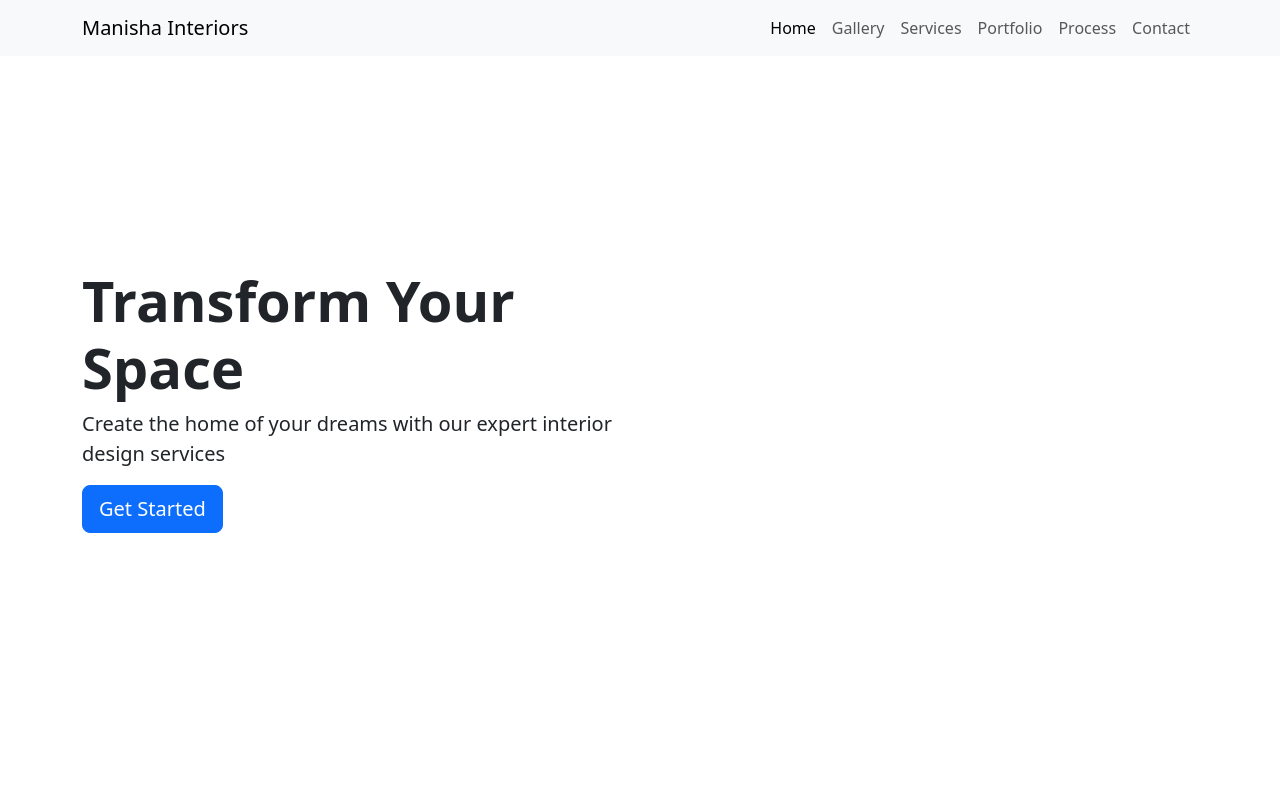
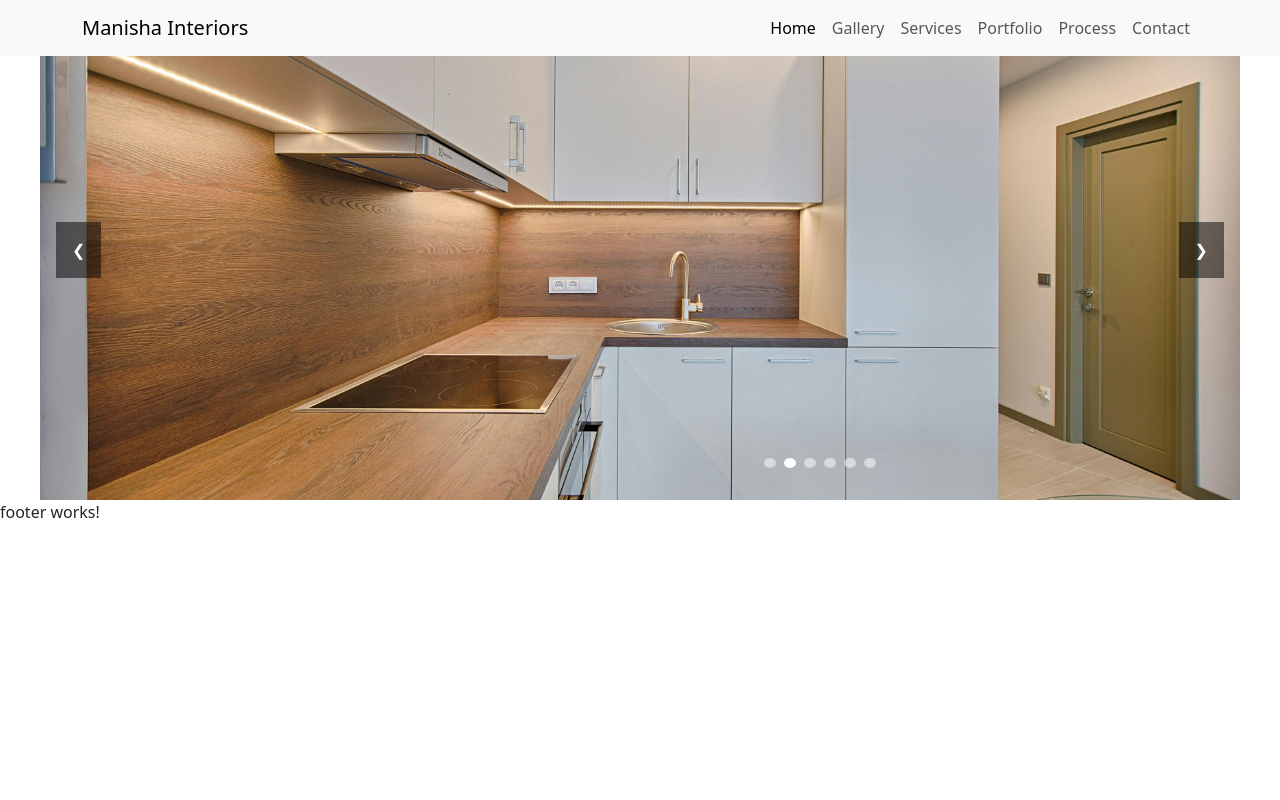
Before and after one commit to bheeshm1998/manisha-interiors, an Angular app: page / in a window 1280 px wide. Shown: the top 800 px of the page. Built offline with nearby package versions, Linux system fonts and the light colour scheme.

Commit message:
added carousel

```diff
--- a/src/app/components/home/home.component.html
+++ b/src/app/components/home/home.component.html
@@ -1,16 +1,21 @@
 <section class="hero-section">
-    <div class="container">
-        <div class="row min-vh-100 align-items-center">
-            <div class="col-md-6">
-                <h1 class="display-4 fw-bold">Transform Your Space</h1>
-                <p class="lead">Create the home of your dreams with our expert interior design services</p>
-                <a routerLink="/contact" class="btn btn-primary btn-lg">Get Started</a>
-            </div>
-        </div>
+  <div class="carousel-container">
+    <div class="carousel">
+      <button class="carousel-button prev" (click)="previousSlide()">❮</button>
+      <img [src]="images[currentIndex]" [alt]="'Slide ' + (currentIndex + 1)" class="carousel-image">
+      <button class="carousel-button next" (click)="nextSlide()">❯</button>
     </div>
+    <div class="carousel-indicators">
+      <button *ngFor="let image of images; let i = index"
+              [class.active]="i === currentIndex"
+              (click)="currentIndex = i"
+              class="indicator-dot">
+      </button>
+    </div>
+  </div>
 </section>
 
-<section class="featured-projects py-5">
+<!-- <section class="featured-projects py-5">
     <div class="container">
         <h2 class="text-center mb-5">Featured Projects</h2>
         <div class="row g-4">
@@ -27,4 +32,4 @@
             }
         </div>
     </div>
-</section>
+</section> -->
--- a/src/app/components/home/home.component.scss
+++ b/src/app/components/home/home.component.scss
@@ -0,0 +1,70 @@
+.carousel-container {
+  position: relative;
+  width: 100%;
+  max-width: 1200px;
+  margin: 0 auto;
+  overflow: hidden;
+}
+
+.carousel {
+  position: relative;
+  width: 100%;
+  height: 500px;
+  display: flex;
+  align-items: center;
+  justify-content: center;
+}
+
+.carousel-image {
+  width: 100%;
+  height: 100%;
+  object-fit: cover;
+  transition: transform 0.3s ease-in-out;
+}
+
+.carousel-button {
+  position: absolute;
+  top: 50%;
+  transform: translateY(-50%);
+  background: rgba(0, 0, 0, 0.5);
+  color: white;
+  border: none;
+  padding: 1rem;
+  cursor: pointer;
+  z-index: 2;
+  transition: background-color 0.3s;
+
+  &:hover {
+    background: rgba(0, 0, 0, 0.8);
+  }
+
+  &.prev {
+    left: 1rem;
+  }
+
+  &.next {
+    right: 1rem;
+  }
+}
+
+.carousel-indicators {
+  position: absolute;
+  bottom: 1rem;
+  left: 50%;
+  transform: translateX(-50%);
+  display: flex;
+  gap: 0.5rem;
+}
+
+.indicator-dot {
+  width: 10px;
+  height: 10px;
+  border-radius: 50%;
+  border: none;
+  background: rgba(255, 255, 255, 0.5);
+  cursor: pointer;
+
+  &.active {
+    background: white;
+  }
+}
--- a/src/app/components/home/home.component.ts
+++ b/src/app/components/home/home.component.ts
@@ -1,30 +1,52 @@
-import { Component } from '@angular/core';
+import { Component, OnInit } from '@angular/core';
 import { CommonModule } from '@angular/common';
-import { RouterLink } from '@angular/router';
 
 @Component({
   selector: 'app-home',
   standalone: true,
-  imports: [CommonModule, RouterLink],
+  imports: [CommonModule],
   templateUrl: './home.component.html',
   styleUrl: './home.component.scss'
 })
-export class HomeComponent {
-  featuredProjects = [
-    {
-      title: 'Modern Living Room',
-      description: 'Contemporary design with comfort in mind',
-      image: 'assets/images/portfolio/living-room.jpg'
-    },
-    {
-      title: 'Luxury Kitchen',
-      description: 'Elegant and functional kitchen design',
-      image: 'assets/images/portfolio/kitchen.jpg'
-    },
-    {
-      title: 'Peaceful Bedroom',
-      description: 'Serene bedroom retreat',
-      image: 'assets/images/portfolio/bedroom.jpg'
+export class HomeComponent implements OnInit {
+  images: string[] = [];
+  currentIndex = 0;
+  private autoSlideInterval: any;
+
+  ngOnInit() {
+    this.images = [
+      'assets/images/gallery/image (1).jpg',
+      'assets/images/gallery/image (2).jpg',
+      'assets/images/gallery/image (3).jpg',
+      'assets/images/gallery/image (4).jpg',
+      'assets/images/gallery/image (5).jpg',
+      'assets/images/gallery/image (6).jpg',
+    ];
+
+    this.startAutoSlide();
+  }
+
+  ngOnDestroy() {
+    this.stopAutoSlide();
+  }
+
+  nextSlide() {
+    this.currentIndex = (this.currentIndex + 1) % this.images.length;
+  }
+
+  previousSlide() {
+    this.currentIndex = (this.currentIndex - 1 + this.images.length) % this.images.length;
+  }
+
+  private startAutoSlide() {
+    this.autoSlideInterval = setInterval(() => {
+      this.nextSlide();
+    }, 5000); // Change slide every 5 seconds
+  }
+
+  private stopAutoSlide() {
+    if (this.autoSlideInterval) {
+      clearInterval(this.autoSlideInterval);
     }
-  ];
+  }
 }
```
